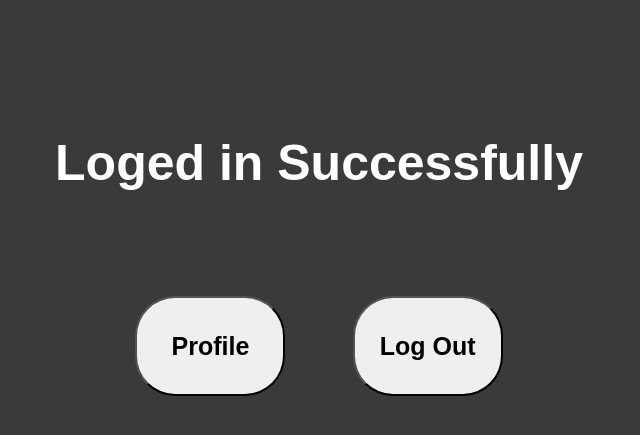
After one commit to notpreet/Authenticator, a PHP site: the page made by Main page.HTML in a window 1280 px wide. The commit adds this page. Shown: the top 435 px of the page, without its empty margins (321-961 px from the left). Run offline with PHP 8.4, Linux system fonts and the light colour scheme.

Commit message:
Login page and Main page (Front end)
Updated login page. Main page with options to view profile and sign out is added.

```diff
--- a/Login.html
+++ b/Login.html
@@ -8,7 +8,7 @@
   <title>Login</title>
 </head>
 
-<body>
+<body id="b1">
   <main id="main-holder">
     <h1 id="login-header">LOGIN</h1>
 
--- /dev/null
+++ b/Main page.HTML
@@ -0,0 +1,19 @@
+<!DOCTYPE html>
+<html>
+
+<head>
+  <meta charset="UTF-8">
+  <link rel="stylesheet" href="login-page.css">
+  <meta name="viewport" content="width=device-width, initial-scale=1.0">
+  <title>Main Page</title>
+</head>
+
+<body id="b2">
+  <h1 id="text1">Loged in Successfully</h1>
+  <div id="container">
+      <button id="profile">Profile</button>
+	  <button id="logout">Log Out</button>
+    </div>
+
+</body>
+</html>
--- a/login-page.css
+++ b/login-page.css
@@ -2,7 +2,7 @@ html {
   height: 100%;
 }
 
-body {
+#b1 {
   height: 100%;
   margin: 0;
   font-family: Arial, Helvetica, sans-serif;
@@ -10,6 +10,13 @@ body {
   justify-items: center;
   align-items: center;
   background-color: #3a3a3a;
+}
+
+#b2{
+	display: grid;
+	align-items: center;
+	background-color: #3a3a3a;
+	justify-items: center;
 }
 
 #login-header {
@@ -141,3 +148,37 @@ body {
 	margin-top: 7px;
     text-align: center;
 }
+
+#text1{
+	color: white;
+	font-family: Papyrus, Fantasy;
+	font-weight: bold;
+	font-size: 50px;
+	margin-top:10%;
+}
+
+#profile {
+	font-family: Papyrus, Fantasy;
+	font-weight: bold;
+	font-size: 25px;
+	border-radius: 40px;
+	width: 150px;
+	height: 100px;
+	cursor: pointer;
+	outline: none;
+	margin-top: 5%;
+}
+
+#logout {
+	font-family: Papyrus, Fantasy;
+	font-weight: bold;
+	font-size: 25px;
+	border-radius: 40px;
+	width: 150px;
+	height: 100px;
+	height: 100px;
+	cursor: pointer;
+	outline: none;
+	margin-top: 5%;
+	margin-left: 5%;
+}
```
